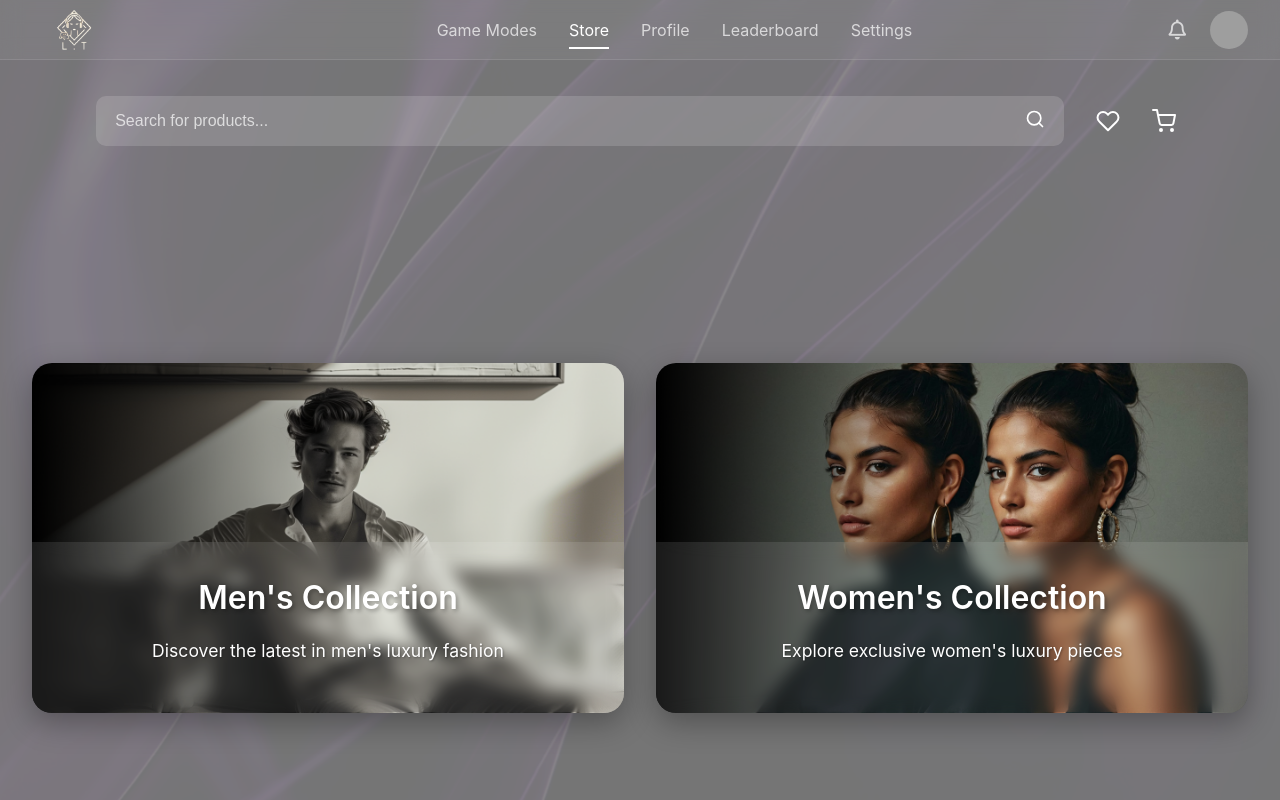
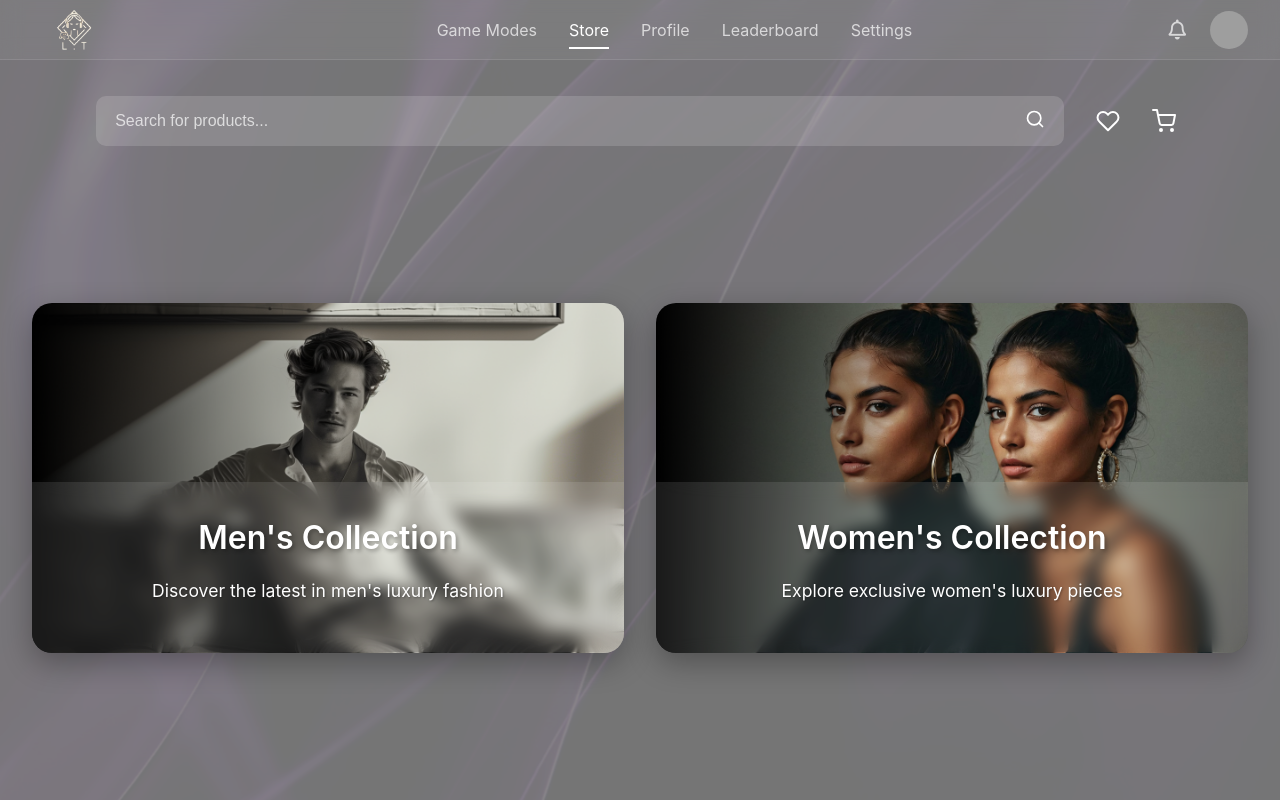
Before and after one commit to luxuryintaste-LIT/lit-ecommerce-backend, a React (Vite) app: page / in a window 1280 px wide. Shown: the top 800 px of the page. Built offline with nearby package versions, Linux system fonts and the light colour scheme; grey boxes are pictures that could not be loaded.

Commit message:
again fixed

```diff
--- a/src/styles/CategoryCards.css
+++ b/src/styles/CategoryCards.css
@@ -15,7 +15,7 @@
   align-items: center;
   gap: 2rem;
   padding: 0 2rem 2rem;
-  min-height: calc(100vh - 80px);
+  min-height: calc(100vh - 200px);
   max-width: 1400px;
   margin: 0 auto;
   width: 100%;
```
